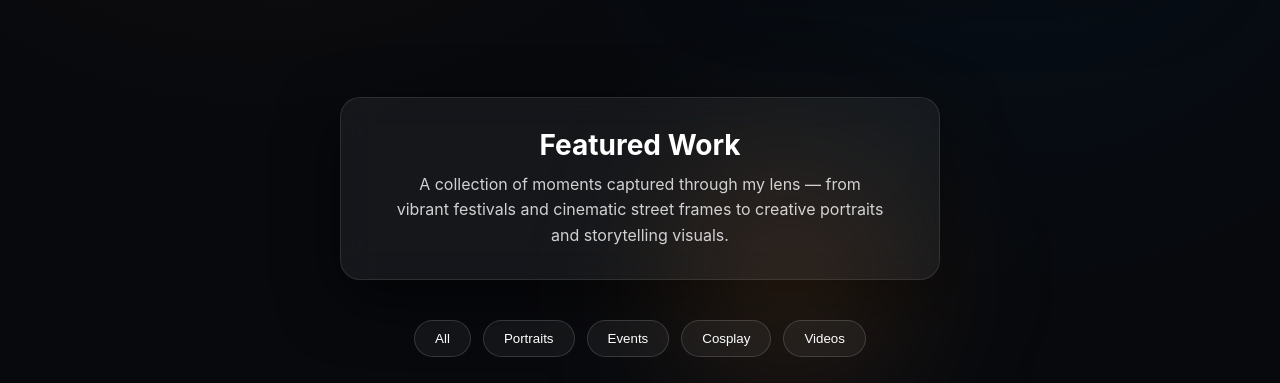
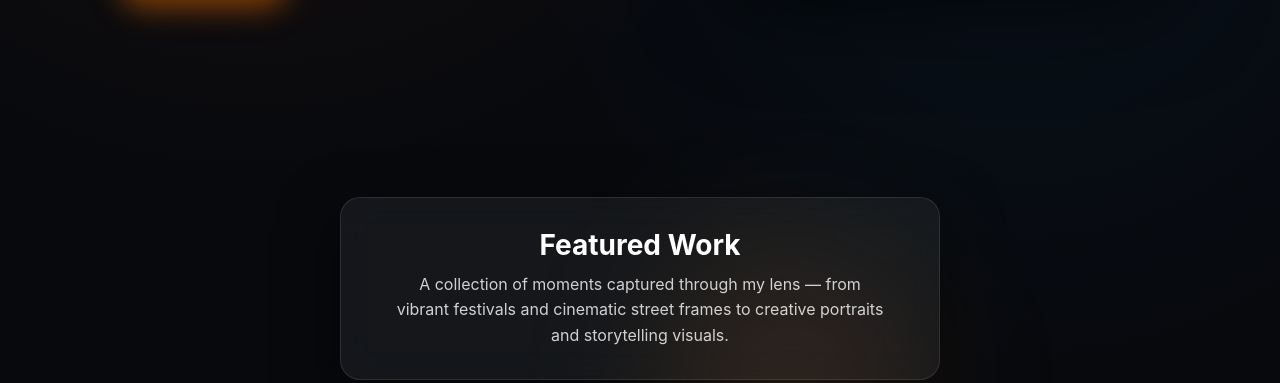
Before and after one commit to rockyashp/creativeportfolio, a website: page public/index.html in a window 1280 px wide. Shown: the part 626-1009 px from the top of the page. Drawn offline with Linux system fonts and the light colour scheme; no server answers.

Commit message:
style.css: Added margin to the container for better spacing between sections.

```diff
--- a/public/style.css
+++ b/public/style.css
@@ -100,7 +100,7 @@
 justify-content:space-between;
 
 padding:120px;
-
+ margin: 40px 0;
 gap:40px;
 
 }
@@ -203,7 +203,7 @@
 display:flex;
 justify-content:center;
 
-margin:20px 0;
+margin: 80px 0;
 
 }
 
```
